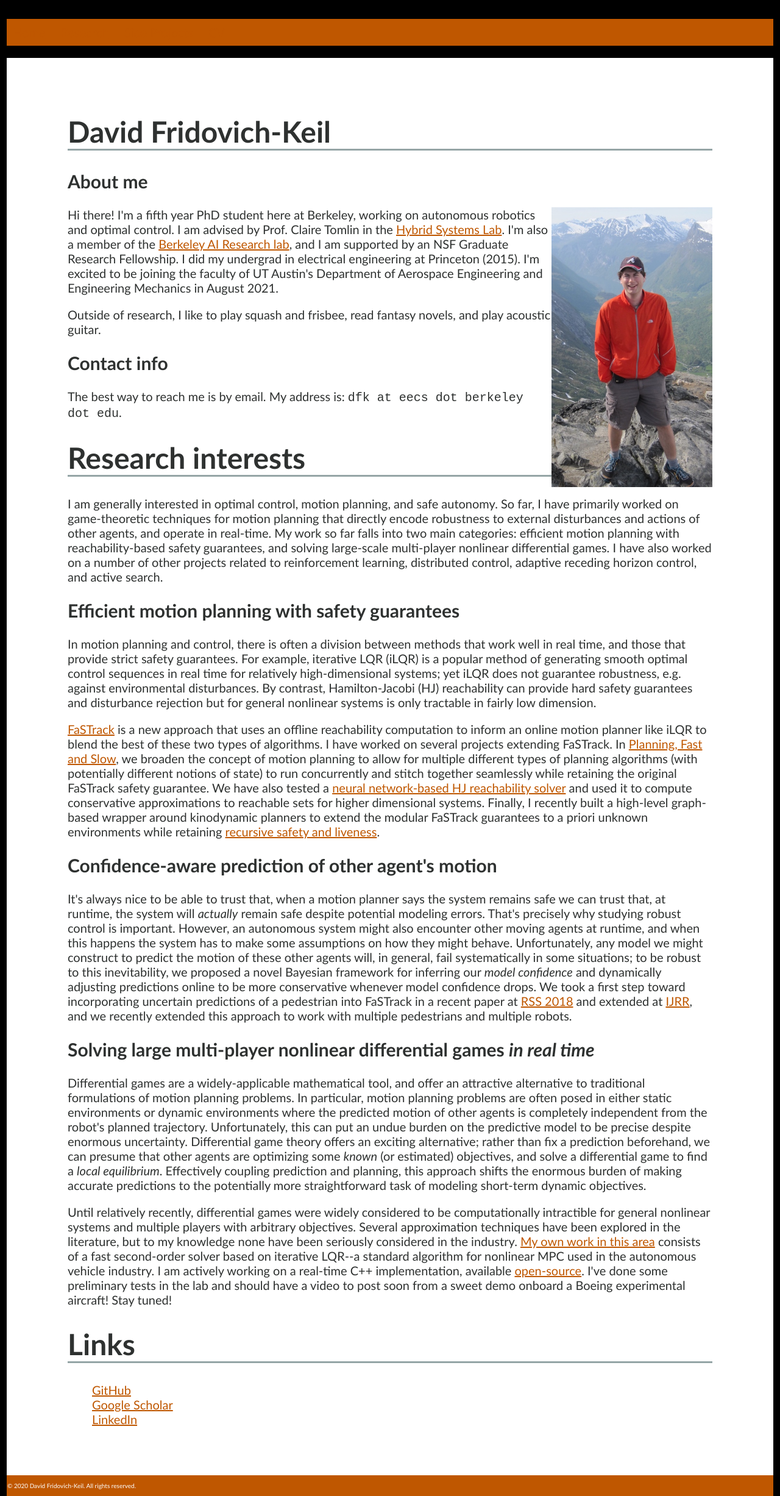
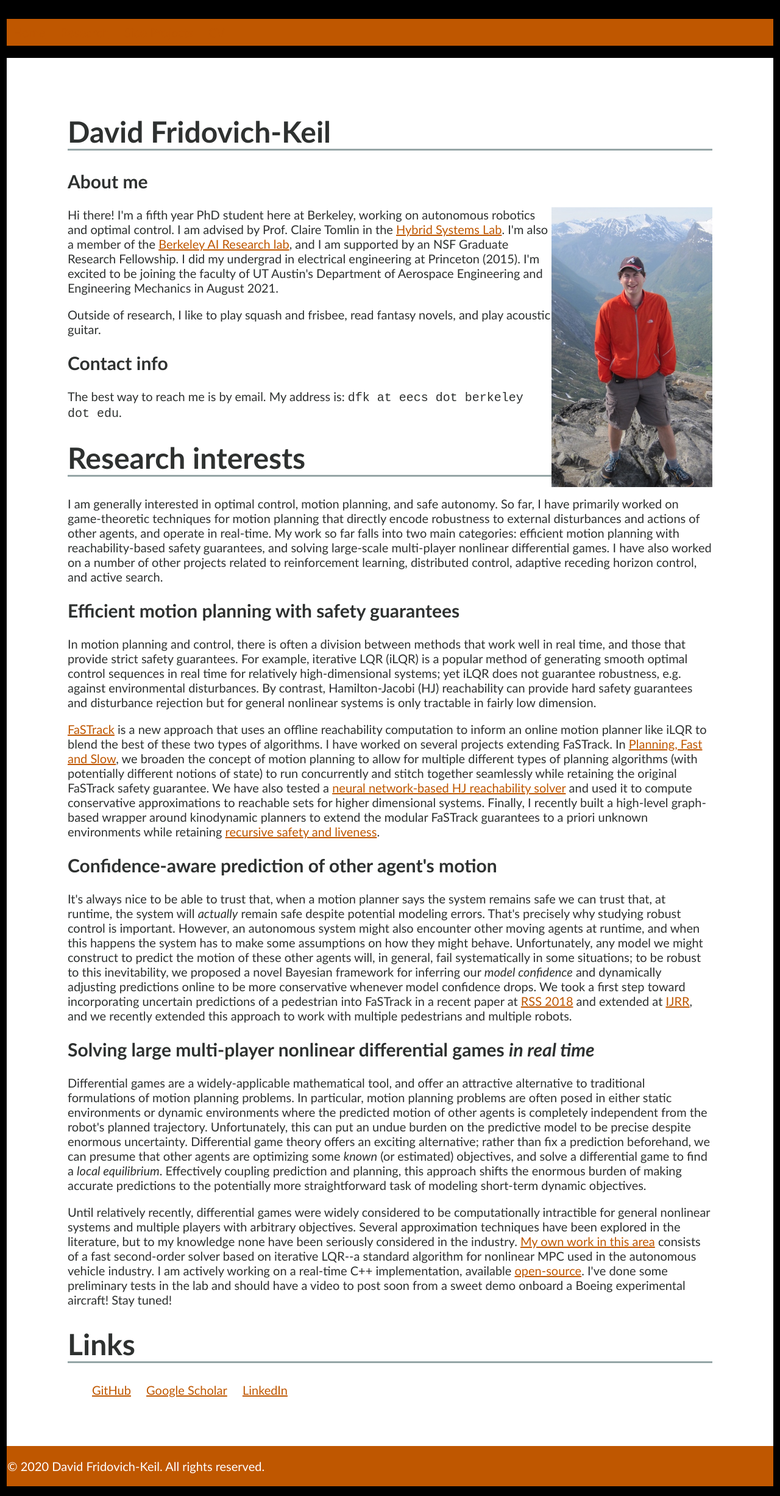
Before and after one commit to sarafridov/sarafridov.github.io, a Jekyll site: the page built from index.html, in a window 1280 px wide. Shown: the whole page at 61% size. Built offline with Jekyll 4.4.1, drawn with Linux system fonts in a browser that asks for light colours.

Commit message:
fixing footer and lists in home

```diff
--- a/index.html
+++ b/index.html
@@ -29,9 +29,9 @@ title: David Fridovich-Keil
       <p>Until relatively recently, differential games were widely considered to be computationally intractible for general nonlinear systems and multiple players with arbitrary objectives. Several approximation techniques have been explored in the literature, but to my knowledge none have been seriously considered in the industry. <a href="pdfs/ILQGames.pdf">My own work in this area</a> consists of a fast second-order solver based on iterative LQR--a standard algorithm for nonlinear MPC used in the autonomous vehicle industry. I am actively working on a real-time C++ implementation, available <a href="https://hjreachability.github.io/ilqgames/">open-source</a>. I've done some preliminary tests in the lab and should have a video to post soon from a sweet demo onboard a Boeing experimental aircraft! Stay tuned!</p>
 
 <h1>Links</h1>
-<ul list-style="square">
+<ol>
     <li><a href="https://github.com/dfridovi">GitHub<a/></li>
     <li><a href="https://scholar.google.com/citations?user=gqyTnpQAAAAJ&hl=en&oi=ao"">Google Scholar<a/></li>
     <li><a href="https://www.linkedin.com/in/davidfridovichkeil">LinkedIn<a/></li>
-</ul>
+</ol>
 </div>
--- a/site.css
+++ b/site.css
@@ -49,6 +49,11 @@ ul {
     color: #ffffff;
 }
 
+ol {
+    font-size: 20px;
+    color: #ffffff;
+}
+
 nav ul, footer ul {
     font-size: 20px;
     font-family: 'Gill Sans', sans-serif;
@@ -62,6 +67,15 @@ nav ul li, footer ul li {
     margin-right: 20px;
 }
 
+ul li, footer ul li {
+    display: inline;
+    margin-right: 20px;
+}
+
+ol li {
+    display: inline;
+    margin-right: 20px;
+}
 #container {
     overflow: auto;
     -webkit-overflow-scrolling: touch;
@@ -71,7 +85,7 @@ nav ul li, footer ul li {
 
 footer {
     border-top: 1px;
-    font-size: 10px;
+    font-size: 20px;
     color: #ffffff;
     background-color: #bf5700;
     border-bottom: 1px;
```
